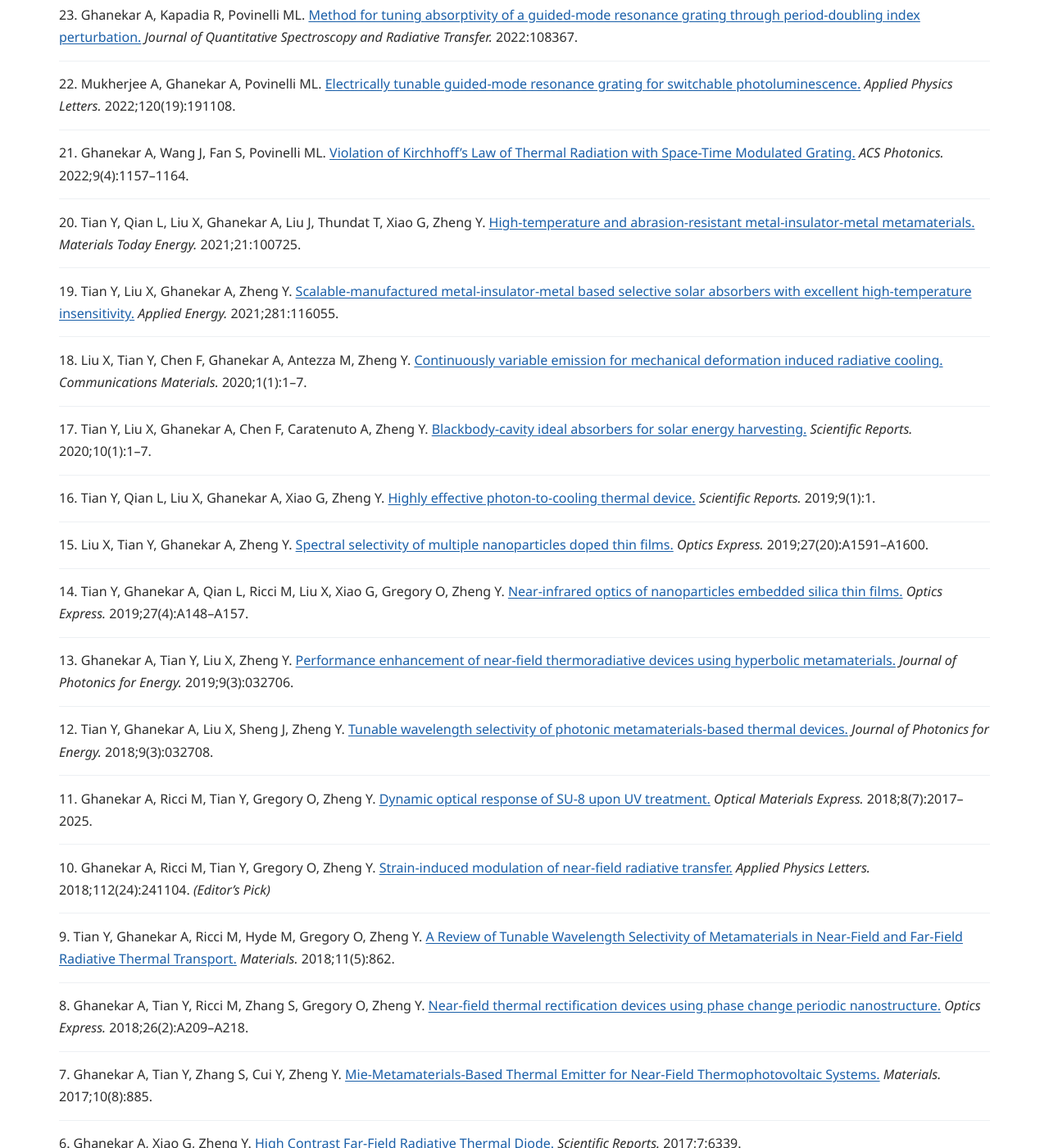
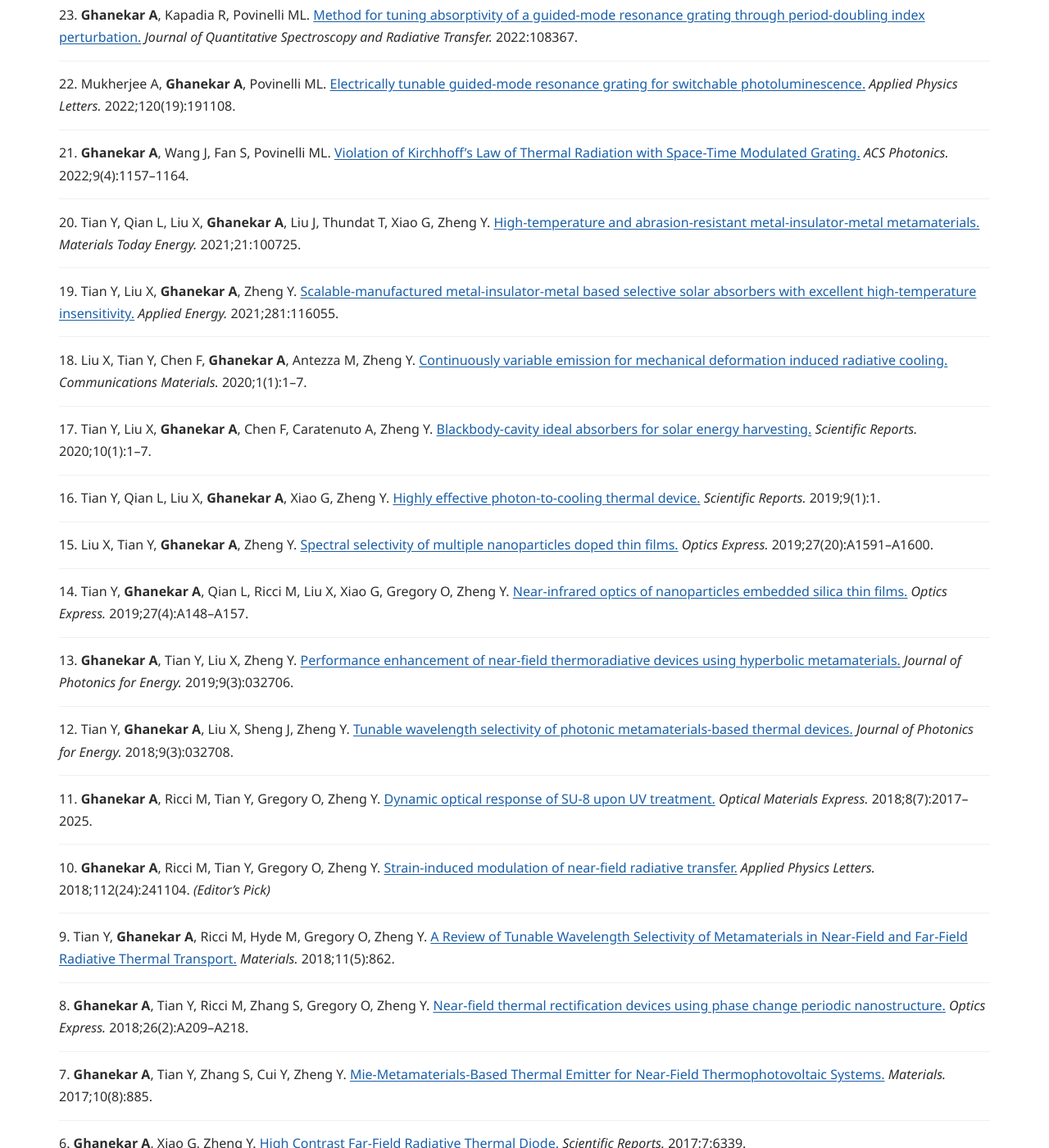
Before and after one commit to alokghanekar/Energy-Photonics-Lab, a Jekyll site: the page built from publications.html, in a window 1280 px wide and 1400 px high, scrolled down 730 px. Shown: the whole window at 82% size. Built offline with Jekyll 4.4.1, drawn with Linux system fonts in a browser that asks for light colours; some of the changed text lies outside the part shown.

Commit message:
Publications: bold Ghanekar A in every entry
Co-Authored-By: Claude Opus 4.8 <noreply@anthropic.com>
Claude-Session: https://claude.ai/code/session_01VuNoPfxguXq3gEbfsiCHz7

```diff
--- a/publications.html
+++ b/publications.html
@@ -7,33 +7,33 @@ description: Publications from the Energy Photonics Lab in thermal radiation, me
 <h1 class="visually-hidden">Publications</h1>
 <p class="page-note">Publication titles link to journal or Google Scholar records.</p>
 <div class="pub-list">
-  <p>29. Guadagnini S, Ghanekar A, Povinelli ML. <a href="https://doi.org/10.1063/5.0318321">Incident-angle-independent tuning of graphene-enhanced Fano resonances using loss modulation.</a> <em>Applied Physics Letters.</em> 2026;128(14):141701.</p>
-  <p>28. Wang T-H, Ghanekar A, Shrewsbury BK, Povinelli ML. <a href="https://doi.org/10.1016/j.surfin.2024.104239">Active tuning of angular asymmetric thermal emission via carrier injection in metal-insulator-metal resonance gratings.</a> <em>Surfaces and Interfaces.</em> 2024;48:104239.</p>
-  <p>27. Ghanekar A, Shrewsbury BK, Hsu CW, Kapadia R, Povinelli ML. <a href="https://scholar.google.com/scholar?q=Electro-optic+symmetry+breaking+of+BIC+modes+for+tunable+infrared+emissivity">Electro-optic symmetry breaking of BIC modes for tunable infrared emissivity.</a> <em>Materials Today Physics.</em> 2023;35:101113.</p>
-  <p>26. Ghanekar A, Wang J, Guo C, Fan S, Povinelli ML. <a href="https://scholar.google.com/scholar?q=Nonreciprocal+thermal+emission+using+spatiotemporal+modulation+of+graphene">Nonreciprocal thermal emission using spatiotemporal modulation of graphene.</a> <em>ACS Photonics.</em> 2022;10(1):170–178.</p>
-  <p>25. Ghanekar A, Kapadia R, Povinelli ML. <a href="https://scholar.google.com/scholar?q=Directional+control+of+absorptivity+with+quasi-localized+guided+modes">Directional control of absorptivity with quasi-localized guided modes.</a> <em>Applied Physics Letters.</em> 2022;121(20):201701.</p>
-  <p>24. Chae HU, Shrewsbury B, Ahsan R, Ghanekar A, Povinelli ML, Kapadia R. <a href="https://scholar.google.com/scholar?q=Monolithic+III-V+on+Metal+for+Thermal+Metasurfaces">Monolithic III-V on Metal for Thermal Metasurfaces.</a> <em>ACS Nano.</em> 2022.</p>
-  <p>23. Ghanekar A, Kapadia R, Povinelli ML. <a href="https://scholar.google.com/scholar?q=Method+for+tuning+absorptivity+guided-mode+resonance+grating+period-doubling+index+perturbation">Method for tuning absorptivity of a guided-mode resonance grating through period-doubling index perturbation.</a> <em>Journal of Quantitative Spectroscopy and Radiative Transfer.</em> 2022:108367.</p>
-  <p>22. Mukherjee A, Ghanekar A, Povinelli ML. <a href="https://scholar.google.com/scholar?q=Electrically+tunable+guided-mode+resonance+grating+switchable+photoluminescence">Electrically tunable guided-mode resonance grating for switchable photoluminescence.</a> <em>Applied Physics Letters.</em> 2022;120(19):191108.</p>
-  <p>21. Ghanekar A, Wang J, Fan S, Povinelli ML. <a href="https://scholar.google.com/scholar?q=Violation+Kirchhoff+Law+Thermal+Radiation+Space-Time+Modulated+Grating">Violation of Kirchhoff’s Law of Thermal Radiation with Space-Time Modulated Grating.</a> <em>ACS Photonics.</em> 2022;9(4):1157–1164.</p>
-  <p>20. Tian Y, Qian L, Liu X, Ghanekar A, Liu J, Thundat T, Xiao G, Zheng Y. <a href="https://scholar.google.com/scholar?q=High-temperature+abrasion-resistant+metal-insulator-metal+metamaterials">High-temperature and abrasion-resistant metal-insulator-metal metamaterials.</a> <em>Materials Today Energy.</em> 2021;21:100725.</p>
-  <p>19. Tian Y, Liu X, Ghanekar A, Zheng Y. <a href="https://scholar.google.com/scholar?q=Scalable-manufactured+metal-insulator-metal+selective+solar+absorbers+high-temperature+insensitivity">Scalable-manufactured metal-insulator-metal based selective solar absorbers with excellent high-temperature insensitivity.</a> <em>Applied Energy.</em> 2021;281:116055.</p>
-  <p>18. Liu X, Tian Y, Chen F, Ghanekar A, Antezza M, Zheng Y. <a href="https://scholar.google.com/scholar?q=Continuously+variable+emission+mechanical+deformation+induced+radiative+cooling">Continuously variable emission for mechanical deformation induced radiative cooling.</a> <em>Communications Materials.</em> 2020;1(1):1–7.</p>
-  <p>17. Tian Y, Liu X, Ghanekar A, Chen F, Caratenuto A, Zheng Y. <a href="https://scholar.google.com/scholar?q=Blackbody-cavity+ideal+absorbers+solar+energy+harvesting">Blackbody-cavity ideal absorbers for solar energy harvesting.</a> <em>Scientific Reports.</em> 2020;10(1):1–7.</p>
-  <p>16. Tian Y, Qian L, Liu X, Ghanekar A, Xiao G, Zheng Y. <a href="https://scholar.google.com/scholar?q=Highly+effective+photon-to-cooling+thermal+device">Highly effective photon-to-cooling thermal device.</a> <em>Scientific Reports.</em> 2019;9(1):1.</p>
-  <p>15. Liu X, Tian Y, Ghanekar A, Zheng Y. <a href="https://scholar.google.com/scholar?q=Spectral+selectivity+multiple+nanoparticles+doped+thin+films">Spectral selectivity of multiple nanoparticles doped thin films.</a> <em>Optics Express.</em> 2019;27(20):A1591–A1600.</p>
-  <p>14. Tian Y, Ghanekar A, Qian L, Ricci M, Liu X, Xiao G, Gregory O, Zheng Y. <a href="https://scholar.google.com/scholar?q=Near-infrared+optics+nanoparticles+embedded+silica+thin+films">Near-infrared optics of nanoparticles embedded silica thin films.</a> <em>Optics Express.</em> 2019;27(4):A148–A157.</p>
-  <p>13. Ghanekar A, Tian Y, Liu X, Zheng Y. <a href="https://scholar.google.com/scholar?q=Performance+enhancement+near-field+thermoradiative+devices+hyperbolic+metamaterials">Performance enhancement of near-field thermoradiative devices using hyperbolic metamaterials.</a> <em>Journal of Photonics for Energy.</em> 2019;9(3):032706.</p>
-  <p>12. Tian Y, Ghanekar A, Liu X, Sheng J, Zheng Y. <a href="https://scholar.google.com/scholar?q=Tunable+wavelength+selectivity+photonic+metamaterials+thermal+devices">Tunable wavelength selectivity of photonic metamaterials-based thermal devices.</a> <em>Journal of Photonics for Energy.</em> 2018;9(3):032708.</p>
-  <p>11. Ghanekar A, Ricci M, Tian Y, Gregory O, Zheng Y. <a href="https://scholar.google.com/scholar?q=Dynamic+optical+response+SU-8+UV+treatment">Dynamic optical response of SU-8 upon UV treatment.</a> <em>Optical Materials Express.</em> 2018;8(7):2017–2025.</p>
-  <p>10. Ghanekar A, Ricci M, Tian Y, Gregory O, Zheng Y. <a href="https://scholar.google.com/scholar?q=Strain-induced+modulation+near-field+radiative+transfer">Strain-induced modulation of near-field radiative transfer.</a> <em>Applied Physics Letters.</em> 2018;112(24):241104. <em>(Editor’s Pick)</em></p>
-  <p>9. Tian Y, Ghanekar A, Ricci M, Hyde M, Gregory O, Zheng Y. <a href="https://scholar.google.com/scholar?q=Review+Tunable+Wavelength+Selectivity+Metamaterials+Near-Field+Far-Field+Radiative+Thermal+Transport">A Review of Tunable Wavelength Selectivity of Metamaterials in Near-Field and Far-Field Radiative Thermal Transport.</a> <em>Materials.</em> 2018;11(5):862.</p>
-  <p>8. Ghanekar A, Tian Y, Ricci M, Zhang S, Gregory O, Zheng Y. <a href="https://scholar.google.com/scholar?q=Near-field+thermal+rectification+devices+phase+change+periodic+nanostructure+Optics+Express">Near-field thermal rectification devices using phase change periodic nanostructure.</a> <em>Optics Express.</em> 2018;26(2):A209–A218.</p>
-  <p>7. Ghanekar A, Tian Y, Zhang S, Cui Y, Zheng Y. <a href="https://scholar.google.com/scholar?q=Mie-Metamaterials+Thermal+Emitter+Near-Field+Thermophotovoltaic+Systems">Mie-Metamaterials-Based Thermal Emitter for Near-Field Thermophotovoltaic Systems.</a> <em>Materials.</em> 2017;10(8):885.</p>
-  <p>6. Ghanekar A, Xiao G, Zheng Y. <a href="https://scholar.google.com/scholar?q=High+Contrast+Far-Field+Radiative+Thermal+Diode">High Contrast Far-Field Radiative Thermal Diode.</a> <em>Scientific Reports.</em> 2017;7:6339.</p>
-  <p>5. Ghanekar A, Ji J, Zheng Y. <a href="https://scholar.google.com/scholar?q=High-rectification+near-field+thermal+diode+phase+change+periodic+nanostructure">High-rectification near-field thermal diode using phase change periodic nanostructure.</a> <em>Applied Physics Letters.</em> 2016;109(12):123106.</p>
-  <p>4. Ghanekar A, Sun M, Zhang Z, Zheng Y. <a href="https://scholar.google.com/scholar?q=Optimal+Design+Wavelength+Selective+Thermal+Emitter+Thermophotovoltaic+Applications">Optimal Design of Wavelength Selective Thermal Emitter for Thermophotovoltaic Applications.</a> <em>Journal of Thermal Science and Engineering Applications.</em> 2018;10(1):011004.</p>
-  <p>3. Ghanekar A, Lin L, Zheng Y. <a href="https://scholar.google.com/scholar?q=Novel+efficient+Mie-metamaterial+thermal+emitter+thermophotovoltaic+systems">Novel and efficient Mie-metamaterial thermal emitter for thermophotovoltaic systems.</a> <em>Optics Express.</em> 2016;24(10):A868–A877.</p>
-  <p>2. Ghanekar A, Lin L, Su J, Sun H, Zheng Y. <a href="https://scholar.google.com/scholar?q=Role+nanoparticles+wavelength+selectivity+multilayered+structures+far-field+near-field">Role of nanoparticles in wavelength selectivity of multilayered structures in the far-field and near-field regimes.</a> <em>Optics Express.</em> 2015;23(19):A1129–A1139.</p>
-  <p>1. Zheng Y, Ghanekar A. <a href="https://scholar.google.com/scholar?q=Radiative+energy+momentum+transfer+spherical+shapes+single+sphere+bubble+coated">Radiative energy and momentum transfer for various spherical shapes: A single sphere, a bubble, a spherical shell, and a coated sphere.</a> <em>Journal of Applied Physics.</em> 2015;117(6):064314.</p>
+  <p>29. Guadagnini S, <strong>Ghanekar A</strong>, Povinelli ML. <a href="https://doi.org/10.1063/5.0318321">Incident-angle-independent tuning of graphene-enhanced Fano resonances using loss modulation.</a> <em>Applied Physics Letters.</em> 2026;128(14):141701.</p>
+  <p>28. Wang T-H, <strong>Ghanekar A</strong>, Shrewsbury BK, Povinelli ML. <a href="https://doi.org/10.1016/j.surfin.2024.104239">Active tuning of angular asymmetric thermal emission via carrier injection in metal-insulator-metal resonance gratings.</a> <em>Surfaces and Interfaces.</em> 2024;48:104239.</p>
+  <p>27. <strong>Ghanekar A</strong>, Shrewsbury BK, Hsu CW, Kapadia R, Povinelli ML. <a href="https://scholar.google.com/scholar?q=Electro-optic+symmetry+breaking+of+BIC+modes+for+tunable+infrared+emissivity">Electro-optic symmetry breaking of BIC modes for tunable infrared emissivity.</a> <em>Materials Today Physics.</em> 2023;35:101113.</p>
+  <p>26. <strong>Ghanekar A</strong>, Wang J, Guo C, Fan S, Povinelli ML. <a href="https://scholar.google.com/scholar?q=Nonreciprocal+thermal+emission+using+spatiotemporal+modulation+of+graphene">Nonreciprocal thermal emission using spatiotemporal modulation of graphene.</a> <em>ACS Photonics.</em> 2022;10(1):170–178.</p>
+  <p>25. <strong>Ghanekar A</strong>, Kapadia R, Povinelli ML. <a href="https://scholar.google.com/scholar?q=Directional+control+of+absorptivity+with+quasi-localized+guided+modes">Directional control of absorptivity with quasi-localized guided modes.</a> <em>Applied Physics Letters.</em> 2022;121(20):201701.</p>
+  <p>24. Chae HU, Shrewsbury B, Ahsan R, <strong>Ghanekar A</strong>, Povinelli ML, Kapadia R. <a href="https://scholar.google.com/scholar?q=Monolithic+III-V+on+Metal+for+Thermal+Metasurfaces">Monolithic III-V on Metal for Thermal Metasurfaces.</a> <em>ACS Nano.</em> 2022.</p>
+  <p>23. <strong>Ghanekar A</strong>, Kapadia R, Povinelli ML. <a href="https://scholar.google.com/scholar?q=Method+for+tuning+absorptivity+guided-mode+resonance+grating+period-doubling+index+perturbation">Method for tuning absorptivity of a guided-mode resonance grating through period-doubling index perturbation.</a> <em>Journal of Quantitative Spectroscopy and Radiative Transfer.</em> 2022:108367.</p>
+  <p>22. Mukherjee A, <strong>Ghanekar A</strong>, Povinelli ML. <a href="https://scholar.google.com/scholar?q=Electrically+tunable+guided-mode+resonance+grating+switchable+photoluminescence">Electrically tunable guided-mode resonance grating for switchable photoluminescence.</a> <em>Applied Physics Letters.</em> 2022;120(19):191108.</p>
+  <p>21. <strong>Ghanekar A</strong>, Wang J, Fan S, Povinelli ML. <a href="https://scholar.google.com/scholar?q=Violation+Kirchhoff+Law+Thermal+Radiation+Space-Time+Modulated+Grating">Violation of Kirchhoff’s Law of Thermal Radiation with Space-Time Modulated Grating.</a> <em>ACS Photonics.</em> 2022;9(4):1157–1164.</p>
+  <p>20. Tian Y, Qian L, Liu X, <strong>Ghanekar A</strong>, Liu J, Thundat T, Xiao G, Zheng Y. <a href="https://scholar.google.com/scholar?q=High-temperature+abrasion-resistant+metal-insulator-metal+metamaterials">High-temperature and abrasion-resistant metal-insulator-metal metamaterials.</a> <em>Materials Today Energy.</em> 2021;21:100725.</p>
+  <p>19. Tian Y, Liu X, <strong>Ghanekar A</strong>, Zheng Y. <a href="https://scholar.google.com/scholar?q=Scalable-manufactured+metal-insulator-metal+selective+solar+absorbers+high-temperature+insensitivity">Scalable-manufactured metal-insulator-metal based selective solar absorbers with excellent high-temperature insensitivity.</a> <em>Applied Energy.</em> 2021;281:116055.</p>
+  <p>18. Liu X, Tian Y, Chen F, <strong>Ghanekar A</strong>, Antezza M, Zheng Y. <a href="https://scholar.google.com/scholar?q=Continuously+variable+emission+mechanical+deformation+induced+radiative+cooling">Continuously variable emission for mechanical deformation induced radiative cooling.</a> <em>Communications Materials.</em> 2020;1(1):1–7.</p>
+  <p>17. Tian Y, Liu X, <strong>Ghanekar A</strong>, Chen F, Caratenuto A, Zheng Y. <a href="https://scholar.google.com/scholar?q=Blackbody-cavity+ideal+absorbers+solar+energy+harvesting">Blackbody-cavity ideal absorbers for solar energy harvesting.</a> <em>Scientific Reports.</em> 2020;10(1):1–7.</p>
+  <p>16. Tian Y, Qian L, Liu X, <strong>Ghanekar A</strong>, Xiao G, Zheng Y. <a href="https://scholar.google.com/scholar?q=Highly+effective+photon-to-cooling+thermal+device">Highly effective photon-to-cooling thermal device.</a> <em>Scientific Reports.</em> 2019;9(1):1.</p>
+  <p>15. Liu X, Tian Y, <strong>Ghanekar A</strong>, Zheng Y. <a href="https://scholar.google.com/scholar?q=Spectral+selectivity+multiple+nanoparticles+doped+thin+films">Spectral selectivity of multiple nanoparticles doped thin films.</a> <em>Optics Express.</em> 2019;27(20):A1591–A1600.</p>
+  <p>14. Tian Y, <strong>Ghanekar A</strong>, Qian L, Ricci M, Liu X, Xiao G, Gregory O, Zheng Y. <a href="https://scholar.google.com/scholar?q=Near-infrared+optics+nanoparticles+embedded+silica+thin+films">Near-infrared optics of nanoparticles embedded silica thin films.</a> <em>Optics Express.</em> 2019;27(4):A148–A157.</p>
+  <p>13. <strong>Ghanekar A</strong>, Tian Y, Liu X, Zheng Y. <a href="https://scholar.google.com/scholar?q=Performance+enhancement+near-field+thermoradiative+devices+hyperbolic+metamaterials">Performance enhancement of near-field thermoradiative devices using hyperbolic metamaterials.</a> <em>Journal of Photonics for Energy.</em> 2019;9(3):032706.</p>
+  <p>12. Tian Y, <strong>Ghanekar A</strong>, Liu X, Sheng J, Zheng Y. <a href="https://scholar.google.com/scholar?q=Tunable+wavelength+selectivity+photonic+metamaterials+thermal+devices">Tunable wavelength selectivity of photonic metamaterials-based thermal devices.</a> <em>Journal of Photonics for Energy.</em> 2018;9(3):032708.</p>
+  <p>11. <strong>Ghanekar A</strong>, Ricci M, Tian Y, Gregory O, Zheng Y. <a href="https://scholar.google.com/scholar?q=Dynamic+optical+response+SU-8+UV+treatment">Dynamic optical response of SU-8 upon UV treatment.</a> <em>Optical Materials Express.</em> 2018;8(7):2017–2025.</p>
+  <p>10. <strong>Ghanekar A</strong>, Ricci M, Tian Y, Gregory O, Zheng Y. <a href="https://scholar.google.com/scholar?q=Strain-induced+modulation+near-field+radiative+transfer">Strain-induced modulation of near-field radiative transfer.</a> <em>Applied Physics Letters.</em> 2018;112(24):241104. <em>(Editor’s Pick)</em></p>
+  <p>9. Tian Y, <strong>Ghanekar A</strong>, Ricci M, Hyde M, Gregory O, Zheng Y. <a href="https://scholar.google.com/scholar?q=Review+Tunable+Wavelength+Selectivity+Metamaterials+Near-Field+Far-Field+Radiative+Thermal+Transport">A Review of Tunable Wavelength Selectivity of Metamaterials in Near-Field and Far-Field Radiative Thermal Transport.</a> <em>Materials.</em> 2018;11(5):862.</p>
+  <p>8. <strong>Ghanekar A</strong>, Tian Y, Ricci M, Zhang S, Gregory O, Zheng Y. <a href="https://scholar.google.com/scholar?q=Near-field+thermal+rectification+devices+phase+change+periodic+nanostructure+Optics+Express">Near-field thermal rectification devices using phase change periodic nanostructure.</a> <em>Optics Express.</em> 2018;26(2):A209–A218.</p>
+  <p>7. <strong>Ghanekar A</strong>, Tian Y, Zhang S, Cui Y, Zheng Y. <a href="https://scholar.google.com/scholar?q=Mie-Metamaterials+Thermal+Emitter+Near-Field+Thermophotovoltaic+Systems">Mie-Metamaterials-Based Thermal Emitter for Near-Field Thermophotovoltaic Systems.</a> <em>Materials.</em> 2017;10(8):885.</p>
+  <p>6. <strong>Ghanekar A</strong>, Xiao G, Zheng Y. <a href="https://scholar.google.com/scholar?q=High+Contrast+Far-Field+Radiative+Thermal+Diode">High Contrast Far-Field Radiative Thermal Diode.</a> <em>Scientific Reports.</em> 2017;7:6339.</p>
+  <p>5. <strong>Ghanekar A</strong>, Ji J, Zheng Y. <a href="https://scholar.google.com/scholar?q=High-rectification+near-field+thermal+diode+phase+change+periodic+nanostructure">High-rectification near-field thermal diode using phase change periodic nanostructure.</a> <em>Applied Physics Letters.</em> 2016;109(12):123106.</p>
+  <p>4. <strong>Ghanekar A</strong>, Sun M, Zhang Z, Zheng Y. <a href="https://scholar.google.com/scholar?q=Optimal+Design+Wavelength+Selective+Thermal+Emitter+Thermophotovoltaic+Applications">Optimal Design of Wavelength Selective Thermal Emitter for Thermophotovoltaic Applications.</a> <em>Journal of Thermal Science and Engineering Applications.</em> 2018;10(1):011004.</p>
+  <p>3. <strong>Ghanekar A</strong>, Lin L, Zheng Y. <a href="https://scholar.google.com/scholar?q=Novel+efficient+Mie-metamaterial+thermal+emitter+thermophotovoltaic+systems">Novel and efficient Mie-metamaterial thermal emitter for thermophotovoltaic systems.</a> <em>Optics Express.</em> 2016;24(10):A868–A877.</p>
+  <p>2. <strong>Ghanekar A</strong>, Lin L, Su J, Sun H, Zheng Y. <a href="https://scholar.google.com/scholar?q=Role+nanoparticles+wavelength+selectivity+multilayered+structures+far-field+near-field">Role of nanoparticles in wavelength selectivity of multilayered structures in the far-field and near-field regimes.</a> <em>Optics Express.</em> 2015;23(19):A1129–A1139.</p>
+  <p>1. Zheng Y, <strong>Ghanekar A</strong>. <a href="https://scholar.google.com/scholar?q=Radiative+energy+momentum+transfer+spherical+shapes+single+sphere+bubble+coated">Radiative energy and momentum transfer for various spherical shapes: A single sphere, a bubble, a spherical shell, and a coated sphere.</a> <em>Journal of Applied Physics.</em> 2015;117(6):064314.</p>
 </div>
```
